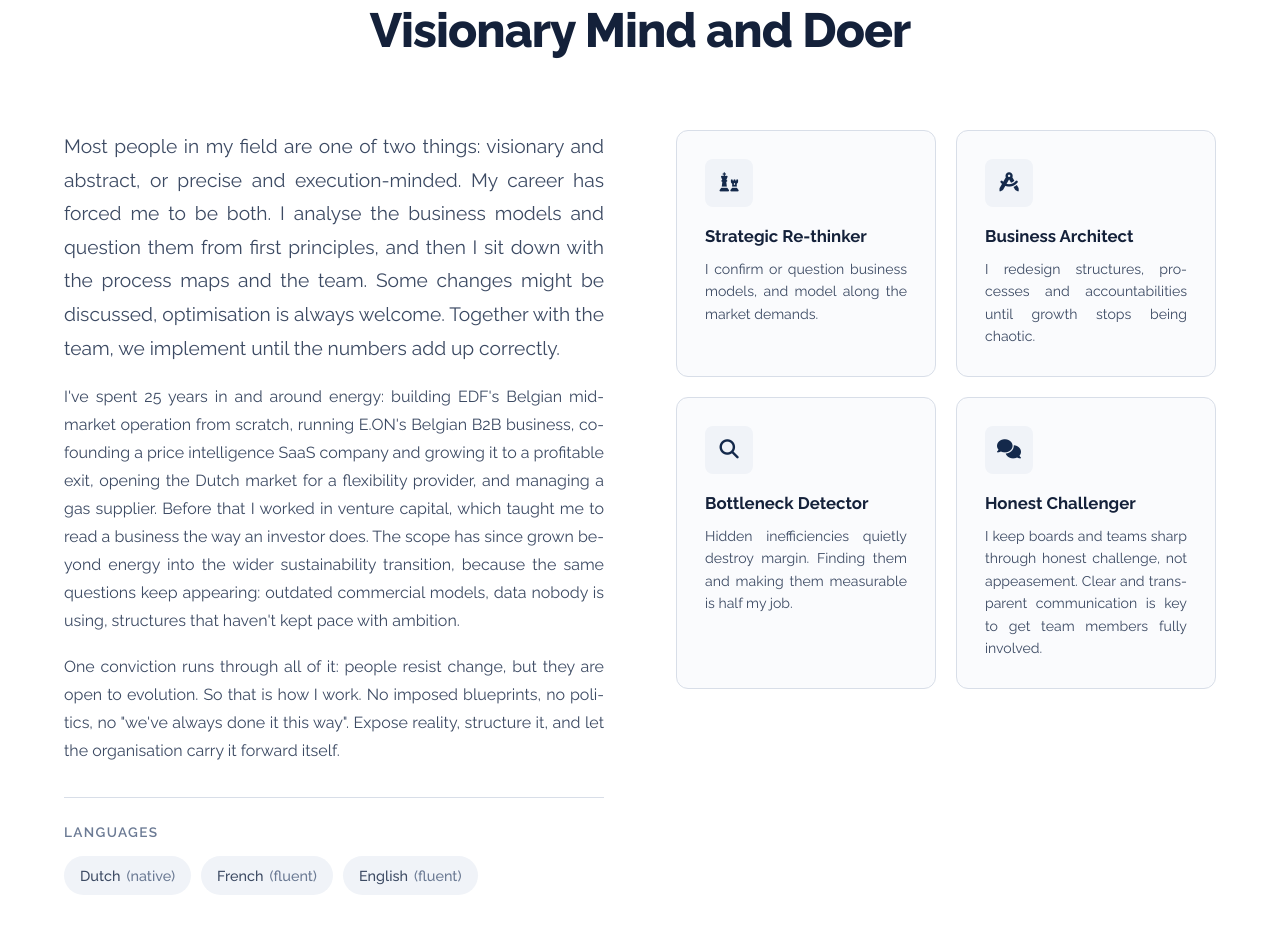
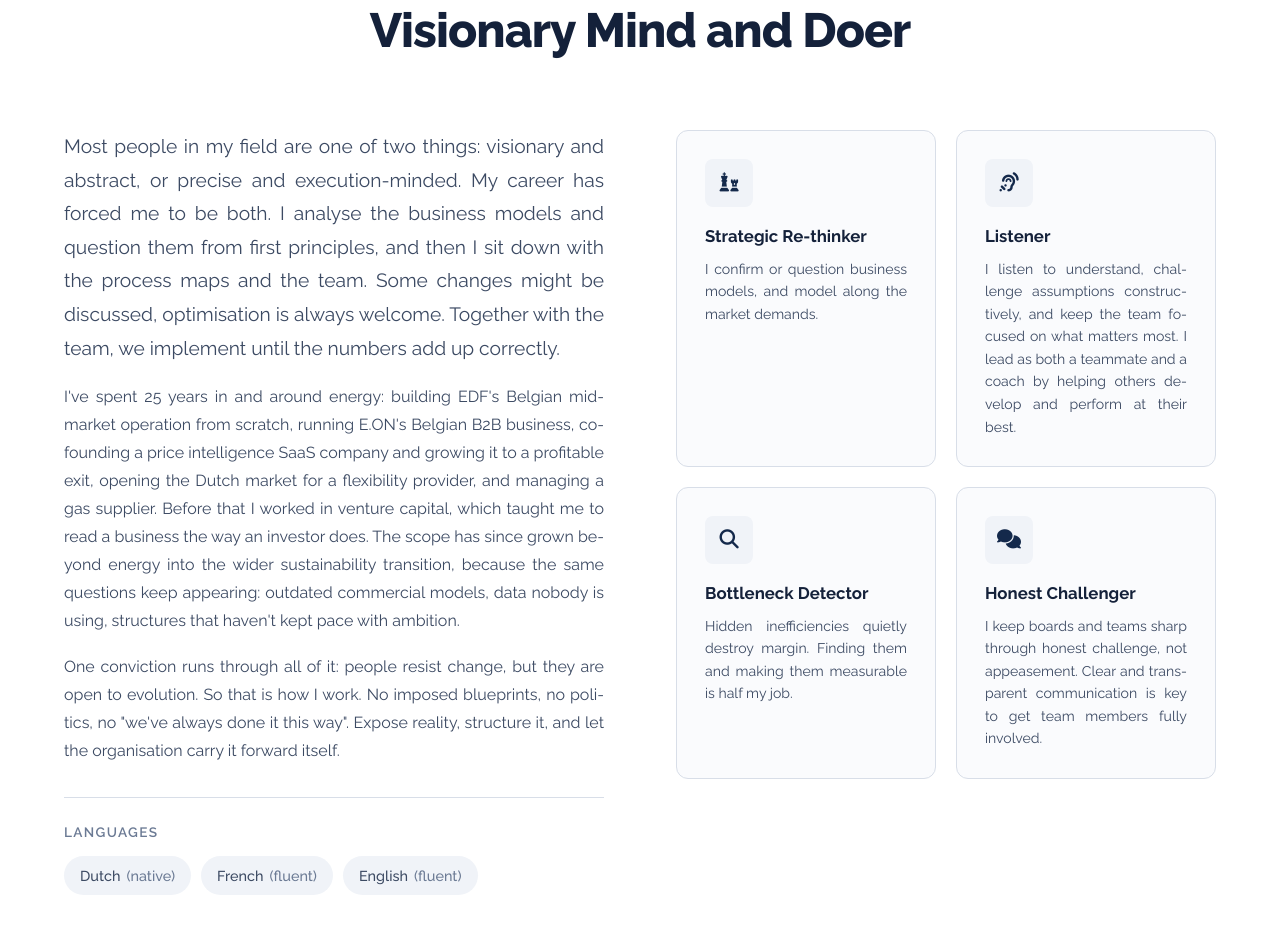
Before and after one commit to Dirk1104/web, a plain HTML site: page index.html in a window 1280 px wide. Shown: the part 985-1912 px from the top of the page. Drawn offline with Linux system fonts and the light colour scheme.

Commit message:
Replace Business Architect card with Listener; cut FTP logins per deploy
About section: the Business Architect highlight becomes Listener with
new text and an ear icon. Deploy now logs in to FTP once (upload only):
the FTP folder-listing diagnostics are replaced by a plain HTTP check
of dirkwouters.com, and lftp retries drop from 3 to 2, to avoid
tripping the host firewall.

Co-Authored-By: Claude Opus 5.5 <noreply@anthropic.com>
Claude-Session: https://claude.ai/code/session_01YQZiib7UNnijR24s1qJ2kD

```diff
--- a/index.html
+++ b/index.html
@@ -109,10 +109,10 @@
                     </div>
                     <div class="highlight-card">
                         <div class="highlight-icon">
-                            <i class="fas fa-drafting-compass"></i>
+                            <i class="fas fa-ear-listen"></i>
                         </div>
-                        <h4>Business Architect</h4>
-                        <p>I redesign structures, processes and accountabilities until growth stops being chaotic.</p>
+                        <h4>Listener</h4>
+                        <p>I listen to understand, challenge assumptions constructively, and keep the team focused on what matters most. I lead as both a teammate and a coach by helping others develop and perform at their best.</p>
                     </div>
                     <div class="highlight-card">
                         <div class="highlight-icon">
```
Also changed, not shown: 1 other file.
